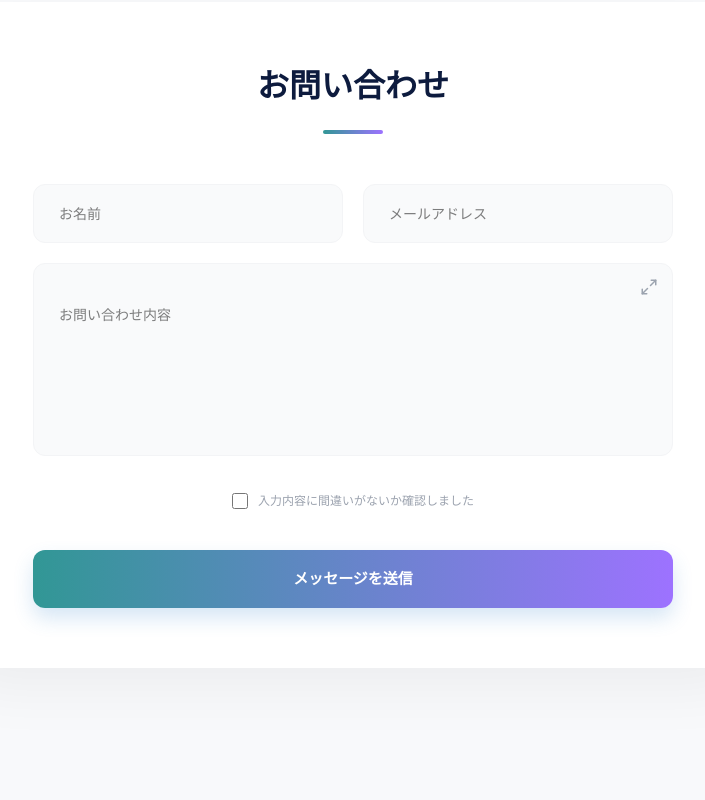
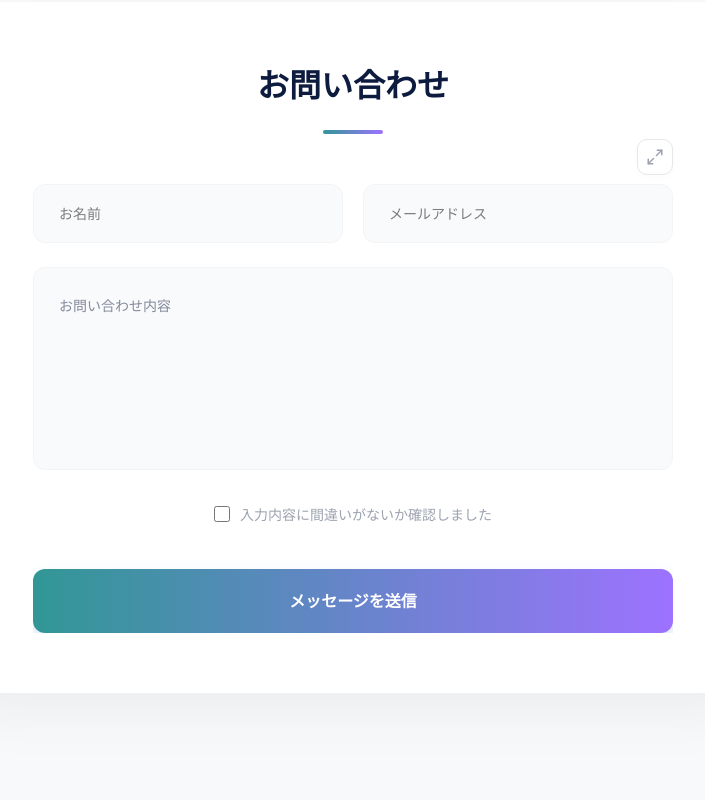
Before and after one commit to MeeceM-Mizoguchi/meece-hp, a React (Vite) app: page / in a window 1280 px wide. Shown: the part 6940-7740 px from the top of the page, without its empty margins (287-992 px from the left). Built offline with nearby package versions, Linux system fonts and the light colour scheme.

Commit message:
メール拡大改善

```diff
--- a/src/components/organisms/ContactForm.tsx
+++ b/src/components/organisms/ContactForm.tsx
@@ -54,10 +54,127 @@ export const ContactForm: React.FC = () => {
   }
 
   return (
-    <form onSubmit={handleSubmit} style={{ display: 'flex', flexDirection: 'column', gap: '20px' }}>
+    <form
+      onSubmit={handleSubmit}
+      style={isExpanded ? {
+        position: 'fixed',
+        inset: 0,
+        zIndex: 9999,
+        backgroundColor: 'rgba(0, 0, 0, 0.5)',
+        backdropFilter: 'blur(8px)',
+        display: 'flex',
+        flexDirection: 'column',
+        alignItems: 'center',
+        justifyContent: 'center',
+        padding: '40px 20px',
+        animation: 'fadeIn 0.2s ease'
+      } : {
+        display: 'flex',
+        flexDirection: 'column',
+        gap: '20px',
+        position: 'relative'
+      }}
+    >
+      <div style={isExpanded ? {
+        width: '96%',
+        maxWidth: '1600px',
+        height: '94vh',
+        backgroundColor: '#FFFFFF',
+        borderRadius: '24px',
+        border: '1px solid #E5E7EB',
+        boxShadow: '0 30px 60px -12px rgba(0, 0, 0, 0.25)',
+        display: 'flex',
+        flexDirection: 'column',
+        boxSizing: 'border-box',
+        position: 'relative',
+        overflow: 'hidden'
+      } : {
+        width: '100%',
+        display: 'flex',
+        flexDirection: 'column',
+        gap: '20px'
+      }}>
+        {isExpanded && (
+          <div style={{
+            padding: '32px 40px',
+            borderBottom: '1px solid #F3F4F6',
+            display: 'flex',
+            justifyContent: 'space-between',
+            alignItems: 'center',
+            backgroundColor: '#FFFFFF'
+          }}>
+            <div>
+              <h2 style={{ fontSize: '20px', fontWeight: 900, color: '#0D1B3E', margin: 0 }}>新規お問い合わせの作成</h2>
+              <p style={{ fontSize: '13px', color: '#6B7280', margin: '4px 0 0' }}>必要事項をご記入の上、送信してください。</p>
+            </div>
+            <button
+              type="button"
+              onClick={() => setIsExpanded(false)}
+              style={{
+                background: '#F3F4F6',
+                border: 'none',
+                borderRadius: '12px',
+                cursor: 'pointer',
+                color: '#4B5563',
+                padding: '10px',
+                display: 'flex',
+                alignItems: 'center',
+                justifyContent: 'center'
+              }}
+            >
+              <Minimize2 size={20} />
+            </button>
+          </div>
+        )}
+
+        <div style={{
+          padding: isExpanded ? '40px 60px' : '0',
+          display: 'flex',
+          flexDirection: 'column',
+          gap: isExpanded ? '20px' : '24px',
+          overflow: 'hidden',
+          flex: 1
+        }}>
+          {(!isExpanded && window.innerWidth >= 768) && (
+            <button
+              type="button"
+              onClick={() => setIsExpanded(true)}
+              style={{
+                position: 'absolute',
+                top: '-45px',
+                right: '0',
+                background: '#FFFFFF',
+                border: '1px solid #E5E7EB',
+                borderRadius: '10px',
+                cursor: 'pointer',
+                color: '#9CA3AF',
+                padding: '8px',
+                display: 'flex',
+                alignItems: 'center',
+                justifyContent: 'center',
+                boxShadow: '0 2px 6px rgba(0,0,0,0.02)',
+                transition: 'all 0.2s ease',
+                zIndex: 10
+              }}
+              onMouseEnter={(e) => {
+                e.currentTarget.style.color = '#319795';
+                e.currentTarget.style.borderColor = '#319795';
+                e.currentTarget.style.backgroundColor = '#F0F9F9';
+              }}
+              onMouseLeave={(e) => {
+                e.currentTarget.style.color = '#9CA3AF';
+                e.currentTarget.style.borderColor = '#E5E7EB';
+                e.currentTarget.style.backgroundColor = '#FFFFFF';
+              }}
+              title="全画面表示"
+            >
+              <Maximize2 size={18} />
+            </button>
+          )}
+
           <div style={{
             display: 'flex',
-        flexDirection: window.innerWidth < 768 ? 'column' : 'row',
+            flexDirection: (window.innerWidth < 768) ? 'column' : 'row',
             gap: '20px'
           }}>
             <input
@@ -93,72 +210,52 @@ export const ContactForm: React.FC = () => {
               }}
             />
           </div>
+
           <div style={{
-        position: isExpanded ? 'fixed' : 'relative',
-        inset: isExpanded ? '0' : 'auto',
-        zIndex: isExpanded ? 9999 : 'auto',
+            width: '100%',
+            position: 'relative',
+            flex: isExpanded ? 1 : 'none',
             display: 'flex',
-        alignItems: 'center',
-        justifyContent: 'center',
-        backgroundColor: isExpanded ? 'rgba(13, 27, 62, 0.8)' : 'transparent',
-        padding: isExpanded ? '20px' : '0',
-        transition: 'all 0.3s ease'
-      }}>
-        <div style={{
-          position: 'relative',
-          width: isExpanded ? '70%' : '100%',
-          height: isExpanded ? '70%' : 'auto',
-          transition: 'all 0.3s ease'
+            flexDirection: 'column'
           }}>
             <textarea
               placeholder="お問い合わせ内容"
               required
-            rows={isExpanded ? 20 : 6}
+              rows={isExpanded ? undefined : 6}
               value={formData.message}
               onChange={(e) => setFormData({ ...formData, message: e.target.value })}
               style={{
                 width: '100%',
-              height: '100%',
-              padding: '40px 25px 25px',
+                flex: 1,
+                padding: '25px',
                 borderRadius: '12px',
                 border: '1px solid #F3F4F6',
                 backgroundColor: '#F9FAFB',
-              fontSize: isExpanded ? '16px' : '14px',
+                fontSize: '14px',
+                color: '#0D1B3E',
                 outline: 'none',
                 resize: 'none',
                 boxSizing: 'border-box',
-              boxShadow: isExpanded ? '0 20px 50px rgba(0,0,0,0.3)' : 'none'
+                transition: 'all 0.2s ease',
+                lineHeight: 1.8
               }}
             />
-          <button
-            type="button"
-            onClick={() => setIsExpanded(!isExpanded)}
-            style={{
-              position: 'absolute',
-              top: '10px',
-              right: '10px',
-              background: 'none',
-              border: 'none',
-              cursor: 'pointer',
-              color: '#9CA3AF',
-              padding: '5px',
+          </div>
+
+          <div style={{
             display: 'flex',
             alignItems: 'center',
-              justifyContent: 'center'
-            }}
-          >
-            {isExpanded ? <Minimize2 size={20} /> : <Maximize2 size={18} />}
-          </button>
-        </div>
-      </div>
-
-      <div style={{ display: 'flex', alignItems: 'center', gap: '10px', justifyContent: 'center', marginTop: '10px' }}>
+            gap: '10px',
+            justifyContent: 'center',
+            marginTop: '10px'
+          }}>
             <input type="checkbox" id="confirm" required style={{ width: '16px', height: '16px' }} />
-        <label htmlFor="confirm" style={{ fontSize: '12px', color: '#9CA3AF', cursor: 'pointer' }}>
+            <label htmlFor="confirm" style={{ fontSize: '14px', color: '#9CA3AF', cursor: 'pointer' }}>
               入力内容に間違いがないか確認しました
             </label>
           </div>
 
+          <div style={{ display: 'flex', justifyContent: 'center', width: '100%', marginTop: '20px', paddingBottom: isExpanded ? '20px' : '0' }}>
             <button
               type="submit"
               disabled={isSubmitting}
@@ -171,22 +268,26 @@ export const ContactForm: React.FC = () => {
                 e.currentTarget.style.transform = 'translateY(0)';
               }}
               style={{
-          marginTop: '20px',
-          padding: '18px',
+                padding: '20px 80px',
                 borderRadius: '12px',
                 background: isSubmitting ? '#9CA3AF' : 'linear-gradient(to right, #319795, #9D72FF)',
                 color: '#FFFFFF',
-          fontSize: '15px',
+                fontSize: '16px',
                 fontWeight: 'bold',
                 border: 'none',
                 textAlign: 'center',
                 cursor: isSubmitting ? 'not-allowed' : 'pointer',
                 transition: 'all 0.3s ease',
-          boxShadow: '0 10px 20px rgba(49, 130, 206, 0.2)'
+                boxShadow: '0 10px 20px rgba(49, 130, 206, 0.2)',
+                width: isExpanded ? 'auto' : '100%',
+                minWidth: isExpanded ? '400px' : 'none'
               }}
             >
               {isSubmitting ? '送信中...' : 'メッセージを送信'}
             </button>
+          </div>
+        </div>
+      </div>
     </form>
   );
 };
```
Also changed, not shown: フォルダ構成.txt. Lines whose indentation alone changed are shown as unchanged.
